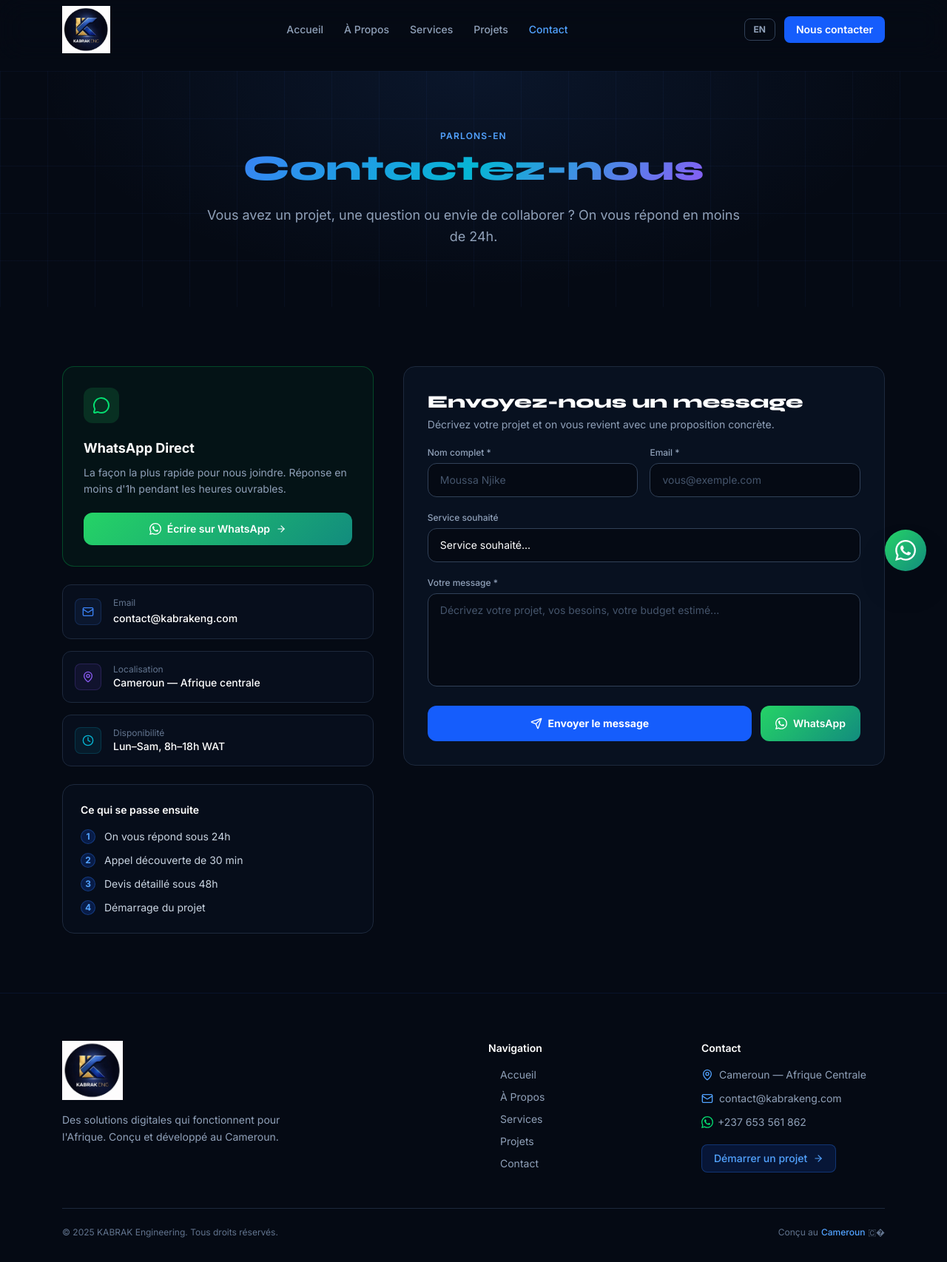
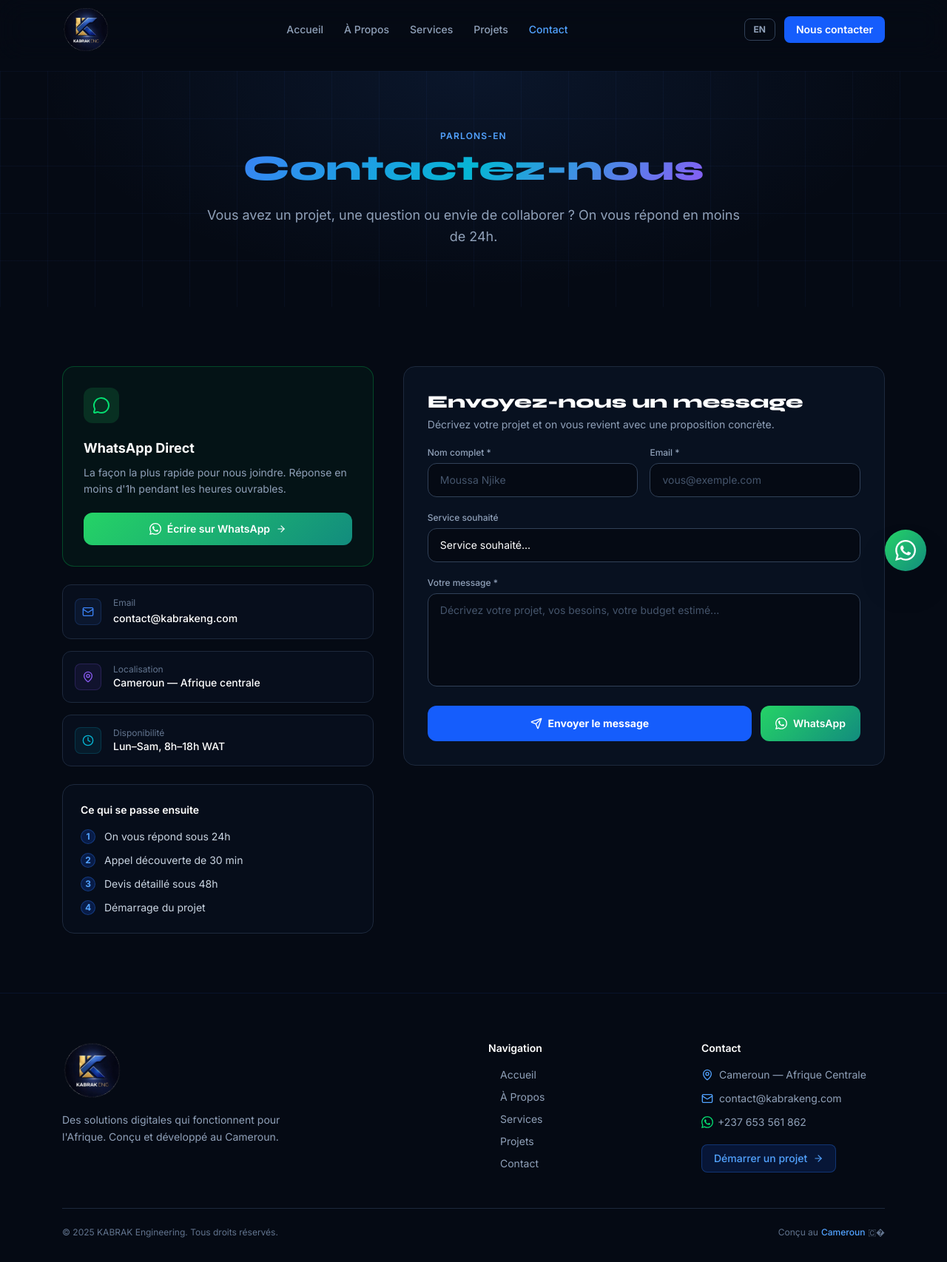
Before and after one commit to Rikiatou/kabrak-eng, a React (Vite) app: page /contact in a window 1280 px wide. Shown: the whole page at 74% size. Built offline with nearby package versions, Linux system fonts and the light colour scheme.

Commit message:
fix: use transparent PNG logo

```diff
--- a/remove-bg.mjs
+++ b/remove-bg.mjs
@@ -1,7 +1,7 @@
 import sharp from 'sharp';
 
 // Load the image, make white background transparent, save as PNG
-const input = './public/logo-kabrakeng.jpeg';
+const input = './public/logo-kabrakeng2.jpeg';
 const output = './public/logo-kabrakeng.png';
 
 const { data, info } = await sharp(input)
--- a/src/components/Footer.jsx
+++ b/src/components/Footer.jsx
@@ -15,7 +15,7 @@ export default function Footer() {
           {/* Brand */}
           <div className="lg:col-span-2">
             <div className="mb-4">
-              <img src="/logo-kabrakeng.jpeg" alt="KABRAK Eng" className="h-20 w-auto object-contain" />
+              <img src="/logo-kabrakeng.png" alt="KABRAK Eng" className="h-20 w-auto object-contain" />
             </div>
             <p className="text-slate-400 text-sm leading-relaxed max-w-xs mb-5">
               {t.footer.tagline}
--- a/src/components/Navbar.jsx
+++ b/src/components/Navbar.jsx
@@ -31,7 +31,7 @@ export default function Navbar() {
       <div className="max-w-6xl mx-auto px-5 flex items-center justify-between h-20">
         {/* Logo */}
         <Link to="/" className="flex items-center gap-2 group">
-          <img src="/logo-kabrakeng.jpeg" alt="KABRAK Eng" className="h-16 w-auto group-hover:scale-105 transition-transform object-contain" />
+          <img src="/logo-kabrakeng.png" alt="KABRAK Eng" className="h-16 w-auto group-hover:scale-105 transition-transform object-contain" />
         </Link>
 
         {/* Desktop links */}
```
Also changed, not shown: public/logo-kabrakeng2.jpeg (added).
